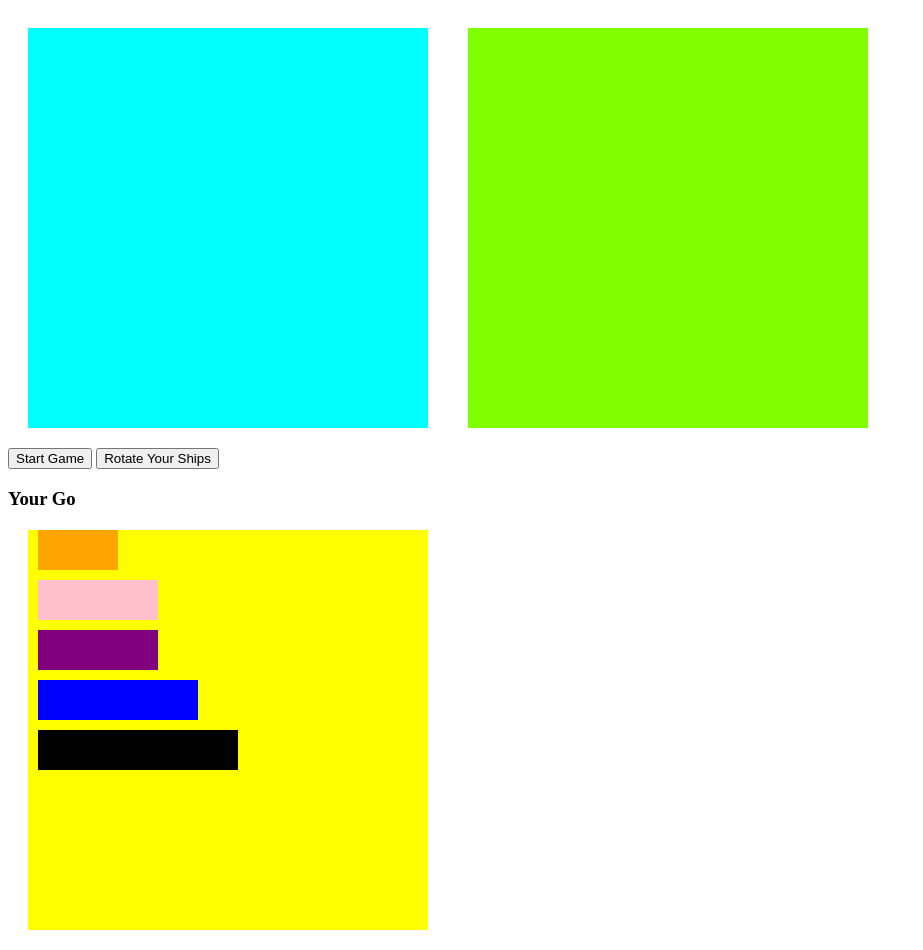
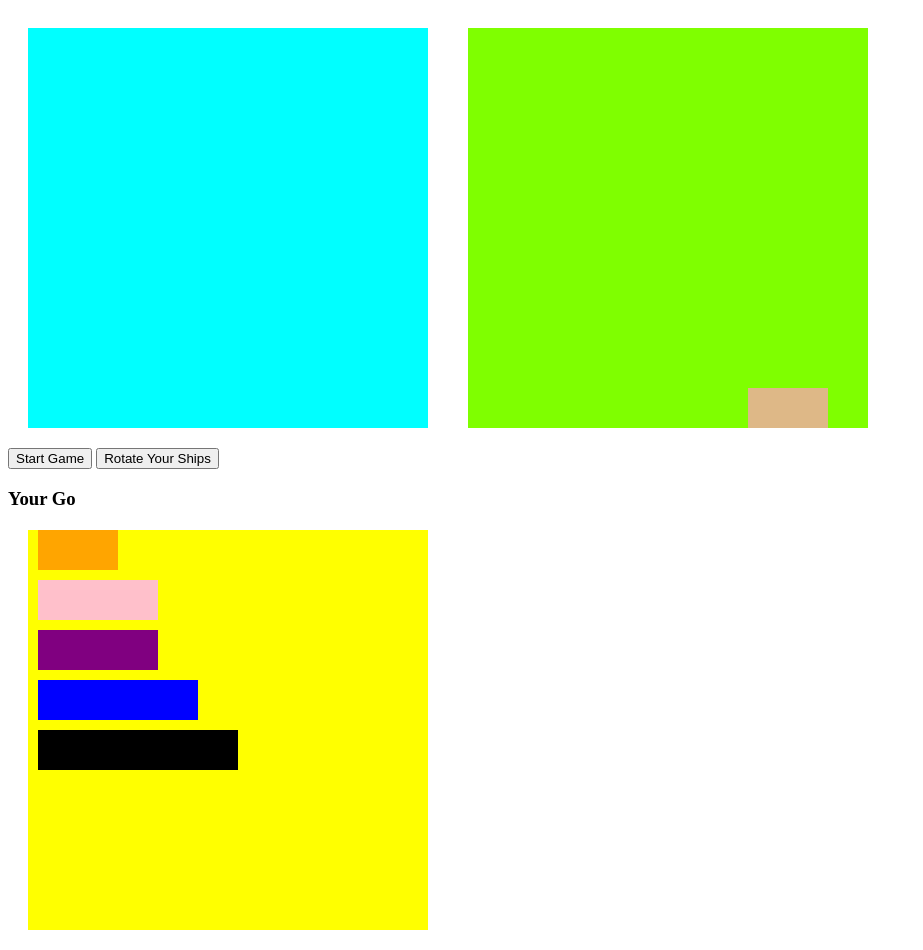
Before and after one commit to KateM3d/battleships, a plain HTML site: page index.html in a window 1280 px wide. Shown: the whole page, without its empty margins (0-923 px from the left). Drawn offline with Linux system fonts and the light colour scheme.

Commit message:
stle for class taken

```diff
--- a/style.css
+++ b/style.css
@@ -72,3 +72,7 @@
     width: 40px;
     height: 40px;
 }
+
+.destroyer {
+    background-color: burlywood;
+}
```
